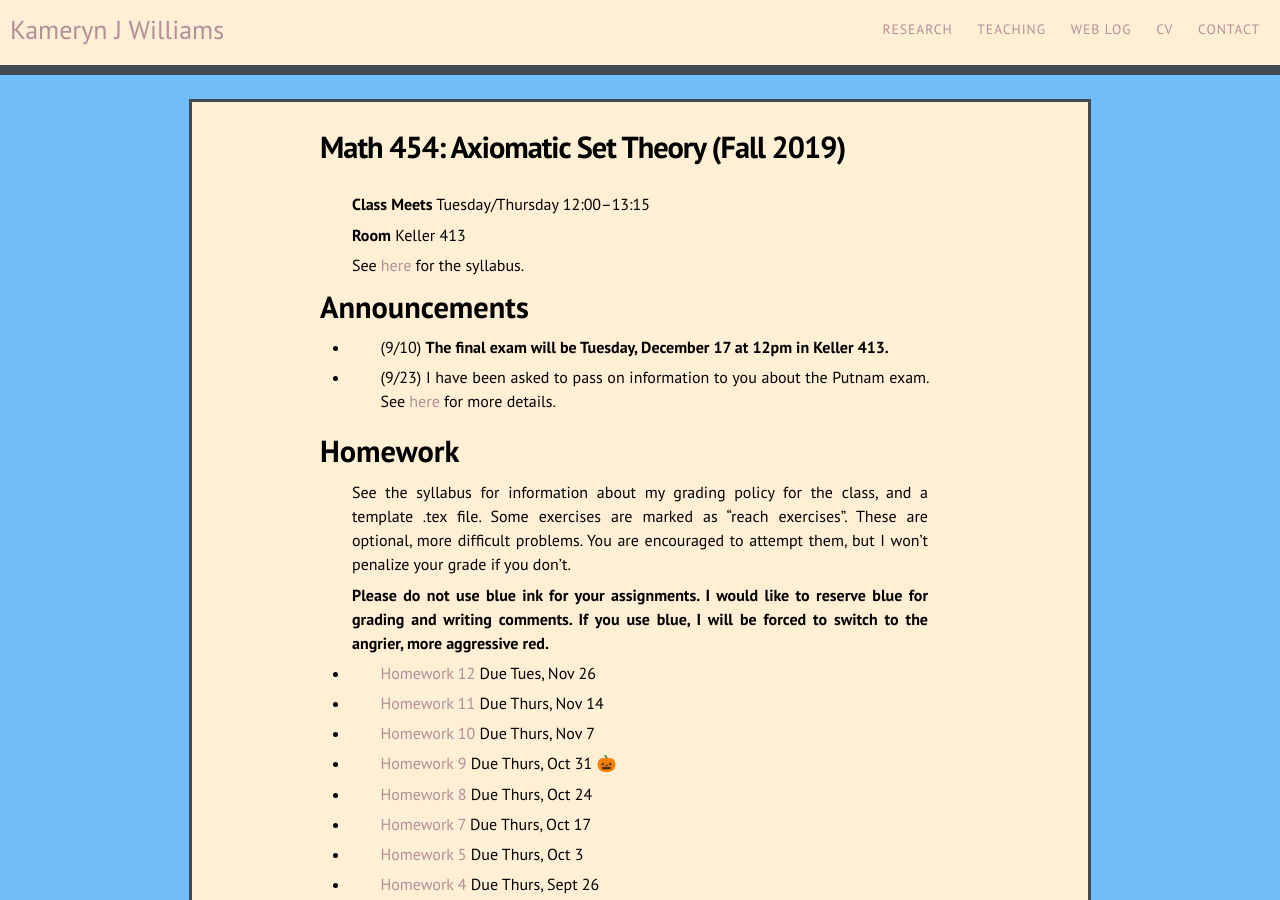
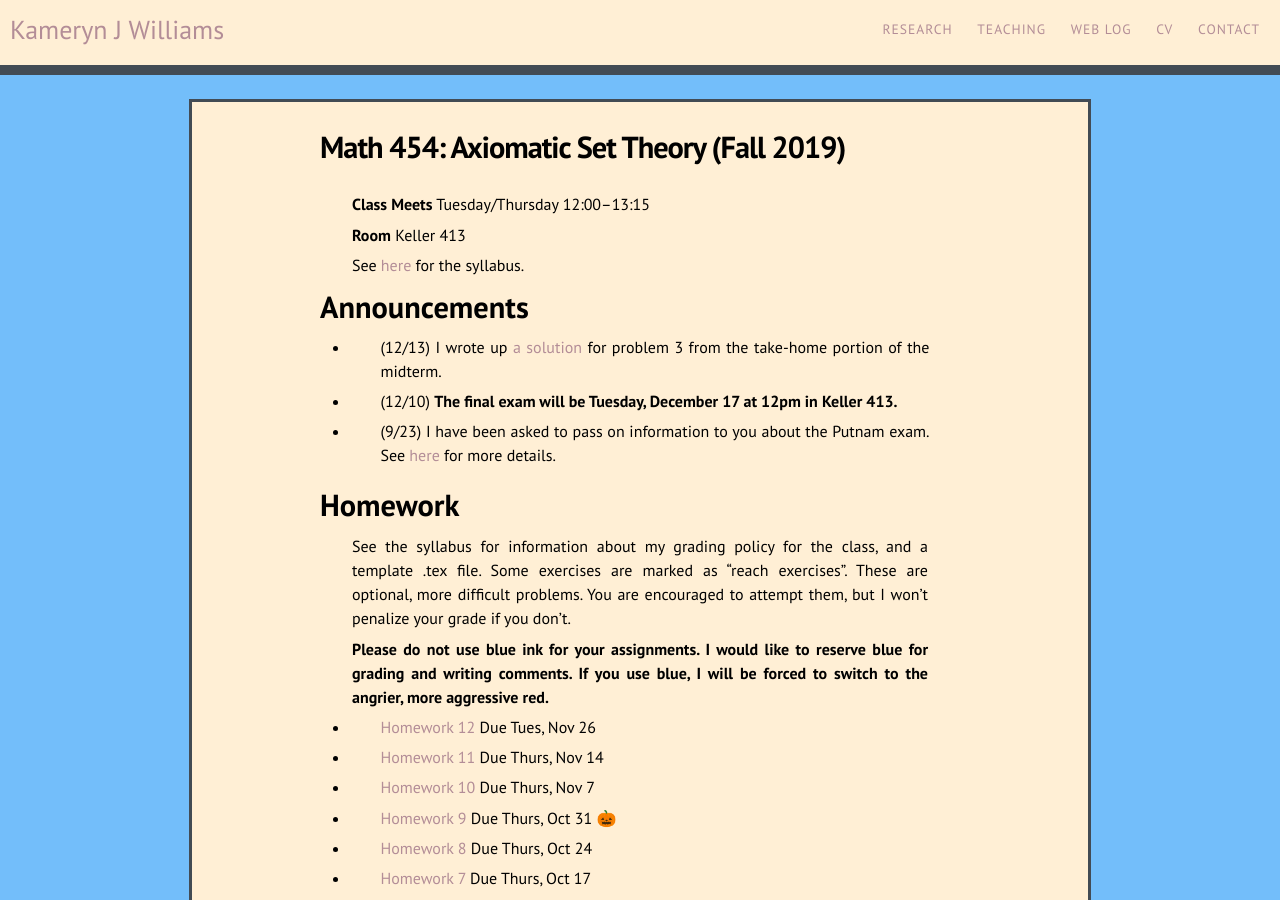
Before and after one commit to kamerynjw/kamerynjw.github.io, a Jekyll site: the page built from teaching/2019/math454.md, in a window 1280 px wide and 900 px high. Built offline with Jekyll 4.4.1, drawn with Linux system fonts in a browser that asks for light colours; nearby versions of some CDN libraries.

Commit message:
added solution to prob 3 for take-home part of final

```diff
--- a/teaching/2019/math454.md
+++ b/teaching/2019/math454.md
@@ -13,7 +13,9 @@ See [here]({{ page.url }}syllabus) for the syllabus.
 Announcements
 =============
 
-* (9/10) **The final exam will be Tuesday, December 17 at 12pm in Keller 413.**
+* (12/13) I wrote up [a solution]({{ page.url }}prob3sol.pdf) for problem 3 from the take-home portion of the midterm.
+
+* (12/10) **The final exam will be Tuesday, December 17 at 12pm in Keller 413.**
 
 * (9/23) I have been asked to pass on information to you about the Putnam exam. See [here](http://www.math.hawaii.edu/~pavel/putnam/) for more details.
 
```
Also changed, not shown: 1 other file.
